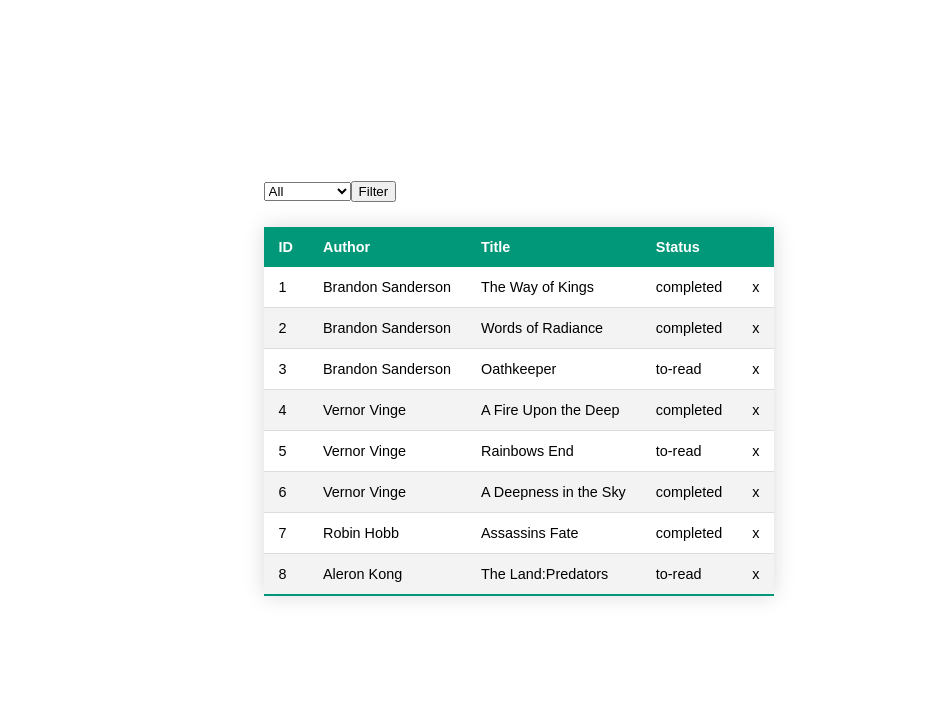
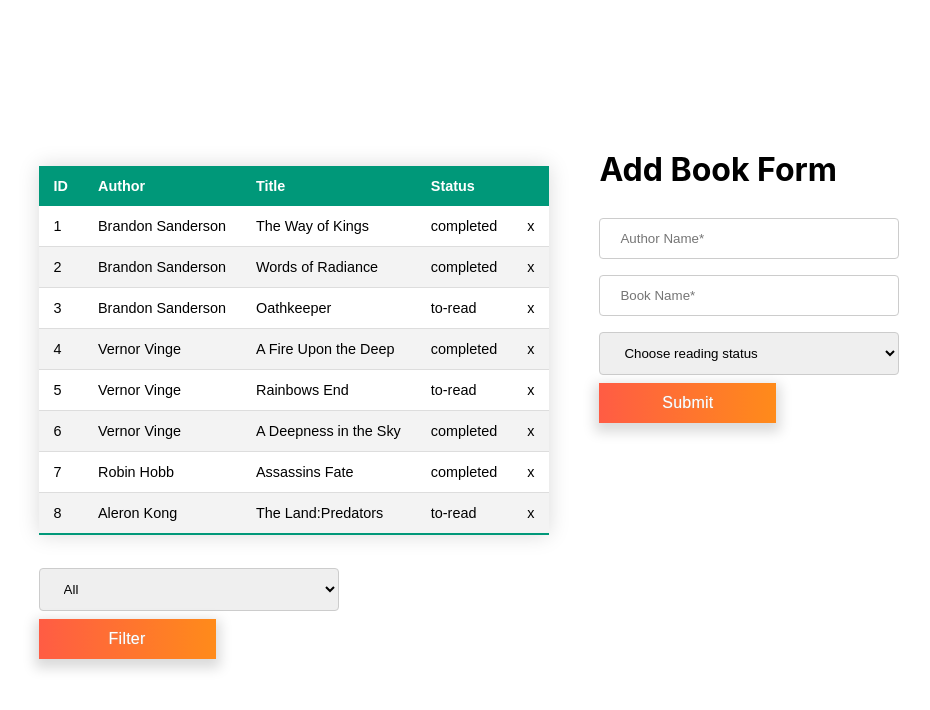
Before and after one commit to Miteos/test-project, a React (Create React App) app: page / in a window 1280 px wide. Shown: the top 710 px of the page, without its empty margins (121-1051 px from the left). Built offline with nearby package versions, Linux system fonts and the light colour scheme.

Commit message:
feat: added new book form

```diff
--- a/src/App.css
+++ b/src/App.css
@@ -1,6 +1,7 @@
 .App {
   display: flex;
   height: 100vh;
+  flex-direction: row;
   justify-content: center;
   align-items: center;
 }
@@ -44,3 +45,71 @@
   cursor: pointer;
   box-shadow: 0 0 20px rgba(0, 0, 0, 0.15);
 }
+input[type=text], select {
+  width: 300px;
+  padding: 12px 20px;
+  margin: 8px 0;
+  display: inline-block;
+  border: 1px solid #ccc;
+  border-radius: 4px;
+  box-sizing: border-box;
+}
+
+input[type=submit] {
+  width: 300px;
+  background-color: #4CAF50;
+  color: white;
+  padding: 14px 20px;
+  margin: 8px 0;
+  border: none;
+  border-radius: 4px;
+  cursor: pointer;
+}
+
+input[type=submit]:hover {
+  background-color: #45a049;
+}
+.inputs{
+  display: flex;
+  flex-direction: column;
+  min-width: 400px;
+  min-height: 500px;
+  margin: 0 25px;
+}
+.inputs h1{
+  margin-top:0 ;
+}
+.inputs button {
+  -webkit-font-smoothing: antialiased;
+  text-rendering: optimizeLegibility;
+  list-style: none;
+  letter-spacing: 0.015em;
+  text-decoration: none;
+  display: flex;
+  width: 177px;
+  height: 40px;
+  border: 0;
+  line-height: 30px;
+  color: #fff;
+  text-shadow: 0 0 1px #bbb;
+  background: linear-gradient(45deg, #ff5c44 20%, #ff8b1a 50%);
+  background-image: linear-gradient(to left, #fc6076, #ff8b1a, #ff5c44);
+  box-shadow: 0 5px 12px 4px rgba(0, 0, 0, 0.15);
+  justify-content: center;
+  text-indent: 0;
+  color: white !important;
+  font-weight: 400;
+  font-size: 16px;
+  padding: 4.5px 30px;
+  position: relative;
+  transition: all 0.2s ease-in-out;
+  background-size: 200% 100%;
+}
+
+.inputs button:hover {
+  background-position: 100% 0;
+  cursor: pointer;
+  text-decoration: none;
+  -webkit-box-shadow: 0 5px 12px 4px rgba(0, 0, 0, 0.25);
+  box-shadow: 0 5px 12px 4px rgba(0, 0, 0, 0.25);
+}
--- a/src/App.js
+++ b/src/App.js
@@ -1,6 +1,8 @@
 import React from "react";
 import DataTable from "./components/DataTable";
 import './App.css';
+import NewBook from "./components/NewBook";
+
 
 
 
@@ -8,7 +10,9 @@ function App(){
         return (
                 <div className="App">
                   <DataTable/>
+                  <NewBook/>
                 </div>
+
         );
 }
 
--- a/src/components/DataTable.js
+++ b/src/components/DataTable.js
@@ -9,13 +9,7 @@ const  DataTable = () => {
 
     return (
         <Observer>{() =>
-            <div>
-                <select value={selectInput} onChange={(e) =>setSelectInput(e.target.value)}>
-                    <option defaultValue value={0}>All</option>
-                    <option value={1}>Completed</option>
-                    <option value={2}>To-Read</option>
-                </select>
-                <button onClick={books.filterByStatus(selectInput)}>Filter</button>
+            <div className="inputs">
             <table className="styled-table">
             <thead>
             <tr>
@@ -38,6 +32,12 @@ const  DataTable = () => {
             ))}
             </tbody>
         </table>
+                <select value={selectInput} onChange={(e) =>setSelectInput(e.target.value)}>
+                    <option defaultValue value={0}>All</option>
+                    <option value={1}>Completed</option>
+                    <option value={2}>To-Read</option>
+                </select>
+                <button onClick={books.filterByStatus(selectInput)}>Filter</button>
             </div>}
         </Observer>
     )
--- /dev/null
+++ b/src/components/NewBook.js
@@ -0,0 +1,24 @@
+import React from 'react'
+import {useTableStore} from "../stores/TableContext";
+
+const NewBook = () => {
+    const books = useTableStore();
+    const [tableID] =  React.useState(books.data.length + 1);
+    const [authorInput, setAuthorInput] = React.useState("");
+    const [bookInput, setBookInput] = React.useState("");
+    const [statusInput, setStatusInput] = React.useState("");
+    return(
+        <div className="inputs">
+            <h1>Add Book Form</h1>
+            <input placeholder="Author Name*" type="text" value={authorInput} onChange={(e) =>setAuthorInput(e.target.value)}/>
+            <input placeholder="Book Name*" type="text" value={bookInput} onChange={(e) =>setBookInput(e.target.value)}/>
+            <select value={statusInput} onChange={(e) =>setStatusInput(e.target.value)}>
+                <option hidden>Choose reading status</option>
+                <option value={"completed"}>Completed</option>
+                <option value={"to-read"}>To-Read</option>
+            </select>
+            <button onClick={() => books.addBook(tableID,authorInput,bookInput,statusInput)}>Submit</button>
+        </div>
+    )
+};
+export default NewBook
--- a/src/index.js
+++ b/src/index.js
@@ -2,7 +2,6 @@ import React from 'react';
 import ReactDOM from 'react-dom';
 import './index.css';
 import App from './App';
-import reportWebVitals from './reportWebVitals';
 import {TableProvider} from "./stores/TableContext";
 
 ReactDOM.render(
@@ -13,8 +12,3 @@ ReactDOM.render(
   </React.StrictMode>,
   document.getElementById('root')
 );
-
-// If you want to start measuring performance in your app, pass a function
-// to log results (for example: reportWebVitals(console.log))
-// or send to an analytics endpoint. Learn more: https://bit.ly/CRA-vitals
-reportWebVitals();
--- a/src/stores/TableStore.js
+++ b/src/stores/TableStore.js
@@ -20,14 +20,14 @@ export function createTableStore() {
         sortByAuthor(){
             this.data.sort((a, b) => a.author.localeCompare(b.author))
         },
-        // addBook(id,author,title,status){
-        //     this.data.push([{
-        //         id,
-        //         author,
-        //         title,
-        //         status
-        //     }])
-        // },
+        addBook(id,author,title,status){
+            this.data.push({
+                id,
+                author,
+                title,
+                status
+            })
+        },
         removeBook(title){
           this.data = this.data.filter(b => b.title !== title)
         }
```
